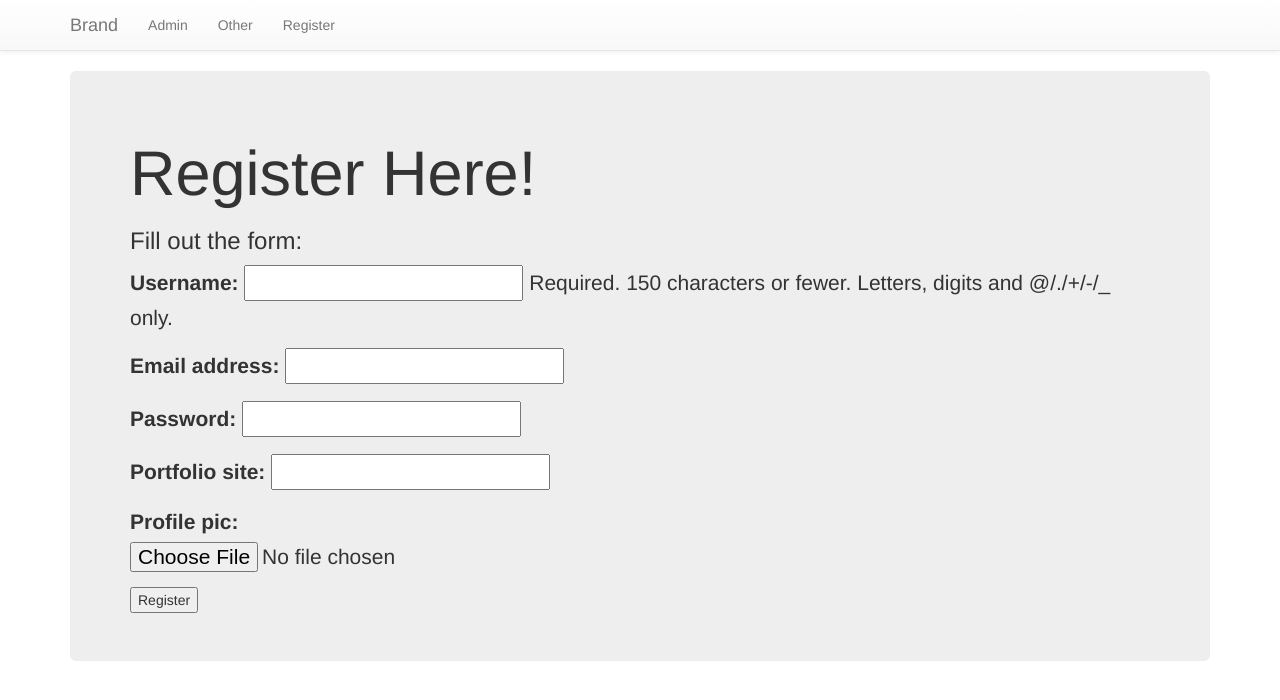
After one commit to emreozbay/udemy-project-2, a Django app: page /basicapp/register/ in a window 1280 px wide. The commit adds this page. Shown: the top 700 px of the page. Run offline with Django 3.2, Linux system fonts and the light colour scheme; some libraries are stand-ins or nearby versions.

Commit message:
project added

```diff
--- a/basicapp/admin.py
+++ b/basicapp/admin.py
@@ -1,6 +1,6 @@
 from django.contrib import admin
-from basicapp.models import User
+from basicapp.models import Users, UserProfileInfo
 
-admin.site.register(User)
-
+admin.site.register(Users)
+admin.site.register(UserProfileInfo)
 # Register your models here.
--- a/basicapp/forms.py
+++ b/basicapp/forms.py
@@ -1,6 +1,8 @@
 from django import forms
 from django.core import validators
-from basicapp.models import User
+from basicapp.models import Users, UserProfileInfo
+from  django.contrib.auth.models import User
+
 
 #def check_for_z(value):
  #   if value[0].lower() != 'z':
@@ -25,5 +27,19 @@ class FormName(forms.Form):
 
 class NewUserForm(forms.ModelForm):
     class Meta:
+        model = Users
+        fields = "__all__"
+
+
+
+class UserForm(forms.ModelForm):
+    password = forms.CharField(widget=forms.PasswordInput())
+    class Meta():
         model = User
-        fields = "__all__"
+        fields = ('username','email','password')
+
+
+class UserProfileInfoForm(forms.ModelForm):
+    class Meta():
+        model = UserProfileInfo
+        fields = ('portfolio_site','profile_pic')
--- a/basicapp/models.py
+++ b/basicapp/models.py
@@ -1,7 +1,19 @@
 from django.db import models
+from django.contrib.auth.models import User
 
 # Create your models here.
-class User(models.Model):
+class Users(models.Model):
     first_name = models.CharField(max_length=128)
     last_name = models.CharField(max_length=128)
     email = models.EmailField(max_length=264, unique=True)
+
+class UserProfileInfo(models.Model):
+
+    user = models.OneToOneField(User,on_delete=models.CASCADE)
+
+    #additional
+
+    portfolio_site = models.URLField(blank=True)
+    profile_pic = models.ImageField(upload_to='profile_pics', blank=True)
+    def __str__(self):
+        return  self.user.username
--- a/basicapp/urls.py
+++ b/basicapp/urls.py
@@ -5,8 +5,9 @@ app_name = 'basicapp'
 
 urlpatterns = [
 
-    url(r'^$', views.users, name='users'),
+    #url(r'^$', views.users, name='users'),
     url(r'^relative/$',views.relative,name= 'relative'),
-    url(r'^other/$',views.other,name='other')
+    url(r'^other/$',views.other,name='other'),
+    url(r'^register/$', views.register, name='register')
 
 ]
--- a/basicapp/views.py
+++ b/basicapp/views.py
@@ -1,6 +1,6 @@
 from django.shortcuts import render
 from . import forms
-from basicapp.forms import NewUserForm
+from basicapp.forms import NewUserForm,UserForm,UserProfileInfoForm
 
 
 # Create your views here.
@@ -17,7 +17,39 @@ def relative(request):
 
 
 
+def register(request):
+    registered = False
 
+    if request.method == 'POST':
+        user_form =UserForm(data =request.POST)
+        profile_form = UserProfileInfoForm(data=request.POST)
+
+        if user_form.is_valid() and profile_form.is_valid():
+            user = user_form.save()
+            user.set_password(user.password)
+            user.save()
+
+
+            profile = profile_form.save(commit=False)
+            profile.user = user
+
+            if 'profile_pic' in request.FILES:
+                profile.profile_pic = request.FILES['profile_pic']
+
+
+            profile.save()
+            registered= True
+
+        else:
+            print(user_form.errors, profile_form.errors)
+
+    else:
+        user_form =UserForm()
+        profile_form =UserProfileInfoForm()
+    return render(request,'basicapp/registration.html',
+                  {'user_form':user_form,
+                   'profile_form':profile_form,
+                   'registered':registered})
 
 
 
--- a/basicforms/urls.py
+++ b/basicforms/urls.py
@@ -20,7 +20,8 @@ urlpatterns = [
     url(r'^$',views.index,name='index'),
     url(r'formpage/',views.form_name_view,name='form_name'),
     url('admin/', admin.site.urls),
-    url(r'users/', include('basicapp.urls')),
+    #url(r'users/', include('basicapp.urls')),
     url(r'^basicapp/',include('basicapp.urls')),
 
+
 ]
--- a/templates/basicapp/base.html
+++ b/templates/basicapp/base.html
@@ -15,6 +15,8 @@
             <li><a class="navbar-brand" href="{% url 'index' %}">Brand</a></li>
             <li><a class="navbar-link" href="{% url 'admin:index' %}">Admin</a></li>
             <li><a class="navbar-link" href="{% url 'basicapp:other' %}">Other</a></li>
+            <li><a class="navbar-link" href="{% url 'basicapp:register' %}">Register</a></li>
+
         </ul>
     </div>
 
--- /dev/null
+++ b/templates/basicapp/login.html
@@ -0,0 +1,2 @@
+<!DOCTYPE html>
+{% extends 'basicapp/base.html' %}
--- /dev/null
+++ b/templates/basicapp/registration.html
@@ -0,0 +1,22 @@
+{% extends 'basicapp/base.html' %}
+{% load staticfiles %}
+
+{% block body_block %}
+<div class="jumbotron">
+    {% if regisered %}
+        <h1>Thank you for redistering</h1>
+    {% else %}
+        <h1>Register Here!</h1>
+        <h3>Fill out the form:</h3>
+
+
+        <form enctype="multipart/form-data" action="index.html"  >
+            {% csrf_token %}
+            {{ user_form.as_p }}
+            {{ profile_form.as_p }}
+            <input type="submit"  value="Register">
+        </form>
+    {% endif %}
+</div>
+
+{% endblock %}
```
Also changed, not shown: basicforms/settings.py (+15 -0 lines), basicapp/migrations/0002_auto_20180901_0050.py (added), db.sqlite3.
